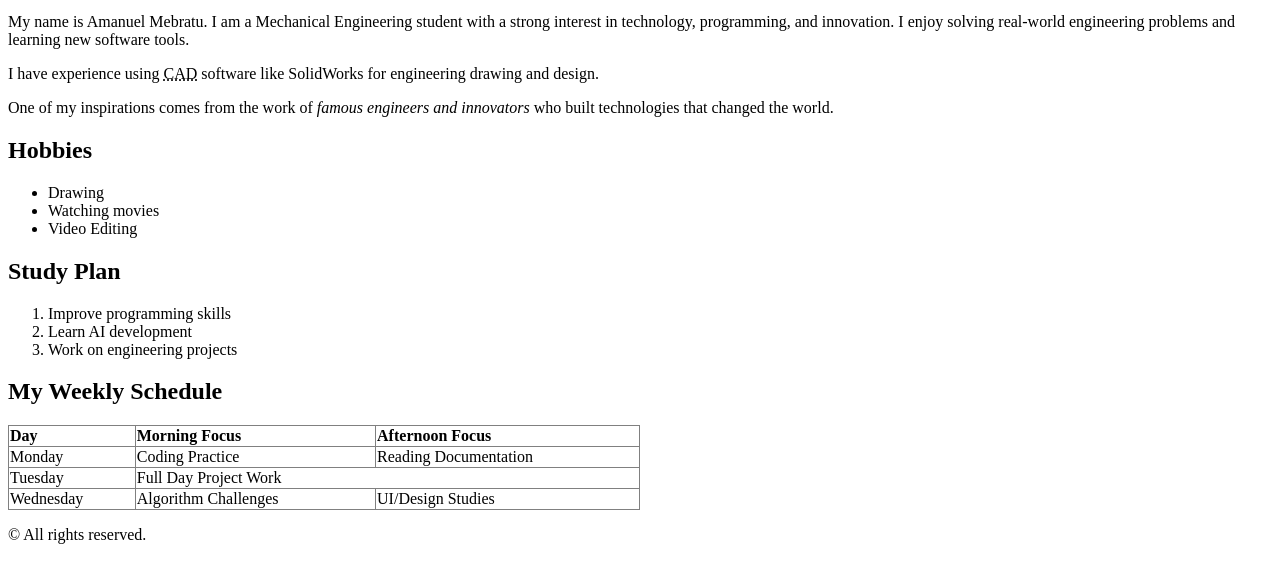
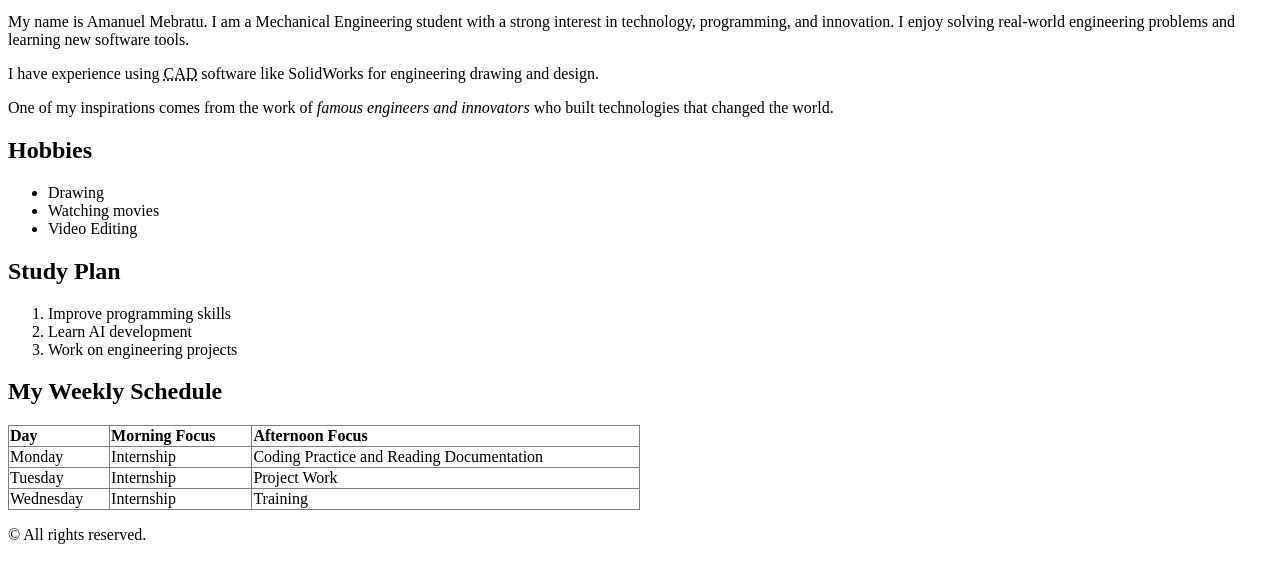
Before and after one commit to amen-meb/portfolio-project, a plain HTML site: page about.html in a window 1280 px wide. Shown: the part 101-684 px from the top of the page. Drawn offline with Linux system fonts and the light colour scheme.

Commit message:
Edit about.html page

```diff
--- a/about.html
+++ b/about.html
@@ -60,7 +60,6 @@
 
     <section>
         <h2>My Weekly Schedule</h2>
-        <!-- Table with tr, th, td and colspan -->
         <table border="1" style="border-collapse: collapse; width: 50%; text-align: left;">
             <tr>
                 <th>Day</th>
@@ -69,18 +68,18 @@
             </tr>
             <tr>
                 <td>Monday</td>
-                <td>Coding Practice</td>
-                <td>Reading Documentation</td>
+                <td>Internship</td>
+                <td>Coding Practice and Reading Documentation</td>
             </tr>
             <tr>
                 <td>Tuesday</td>
-                <!-- Use of colspan to merge cells -->
-                <td colspan="2">Full Day Project Work</td>
+                <td>Internship</td>
+                <td colspan="2">Project Work</td>
             </tr>
             <tr>
                 <td>Wednesday</td>
-                <td>Algorithm Challenges</td>
-                <td>UI/Design Studies</td>
+                <td>Internship</td>
+                <td>Training</td>
             </tr>
         </table>
     </section>
```
